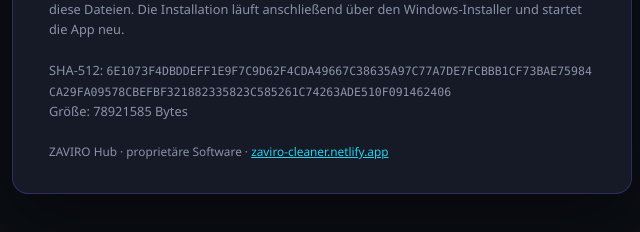
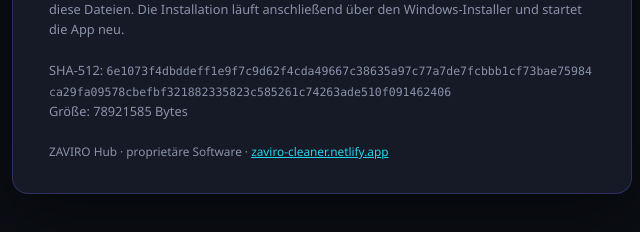
Before and after one commit to ZYHPER08/zaviro-hub-feed, a plain HTML site: page docs/index.html in a window 1280 px wide. Shown: the part 528-760 px from the top of the page, 318-958 px from the left. Drawn offline with Linux system fonts and the light colour scheme.

Commit message:
Hub 1.1.8: SHA-512 in Kleinbuchstaben (Updater-Vergleich)

```diff
--- a/docs/index.html
+++ b/docs/index.html
@@ -37,7 +37,7 @@
       <li><a class="file" href="latest.yml"><span>latest.yml</span><span>Update-Metadaten</span></a></li>
       <li><a class="file" href="https://github.com/ZYHPER08/zaviro-hub-feed/releases/download/v1.1.8/ZAVIRO.Hub.Setup.1.1.8.exe"><span>ZAVIRO.Hub.Setup.1.1.8.exe</span><span>Installer</span></a></li>
     </ul>
-    <p class="note">Der Button <b>&bdquo;Nach Updates suchen&ldquo;</b> in den Einstellungen von ZAVIRO Hub nutzt genau diese Dateien. Die Installation l&auml;uft anschlie&szlig;end &uuml;ber den Windows-Installer und startet die App neu.<br><br>SHA-512: <span style="font-family:Consolas,monospace;font-size:.72rem;word-break:break-all">6E1073F4DBDDEFF1E9F7C9D62F4CDA49667C38635A97C77A7DE7FCBBB1CF73BAE75984CA29FA09578CBEFBF321882335823C585261C74263ADE510F091462406</span><br>Gr&ouml;&szlig;e: 78921585 Bytes</p>
+    <p class="note">Der Button <b>&bdquo;Nach Updates suchen&ldquo;</b> in den Einstellungen von ZAVIRO Hub nutzt genau diese Dateien. Die Installation l&auml;uft anschlie&szlig;end &uuml;ber den Windows-Installer und startet die App neu.<br><br>SHA-512: <span style="font-family:Consolas,monospace;font-size:.72rem;word-break:break-all">6e1073f4dbddeff1e9f7c9d62f4cda49667c38635a97c77a7de7fcbbb1cf73bae75984ca29fa09578cbefbf321882335823c585261c74263ade510f091462406</span><br>Gr&ouml;&szlig;e: 78921585 Bytes</p>
     <footer>ZAVIRO Hub &middot; propriet&auml;re Software &middot; <a href="https://zaviro-cleaner.netlify.app" style="color:var(--accent2)">zaviro-cleaner.netlify.app</a></footer>
   </main>
 </body>
```
